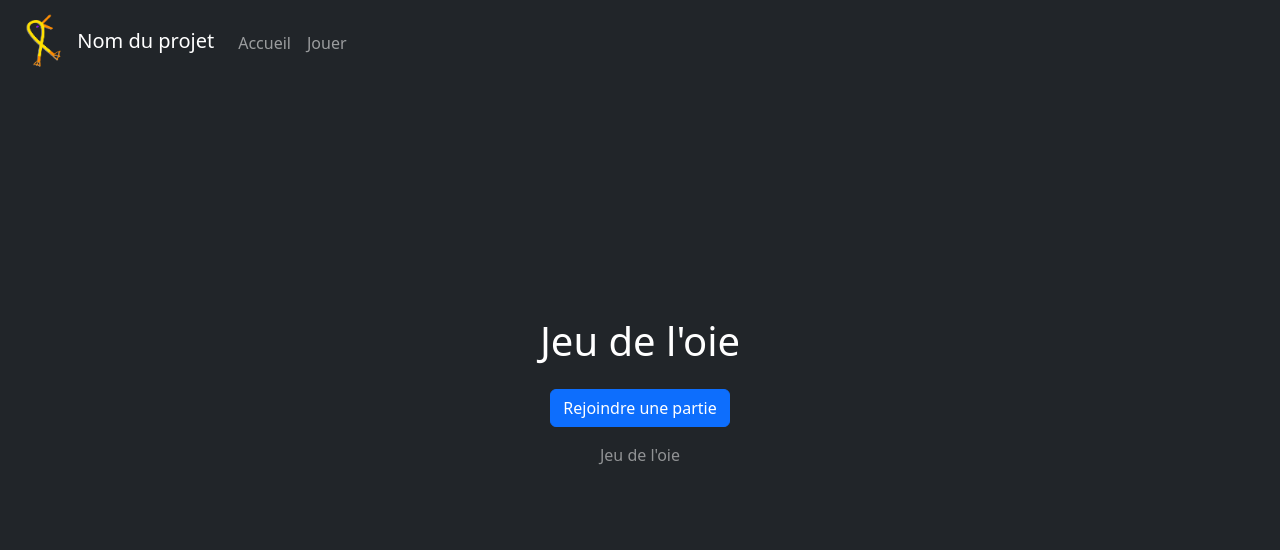
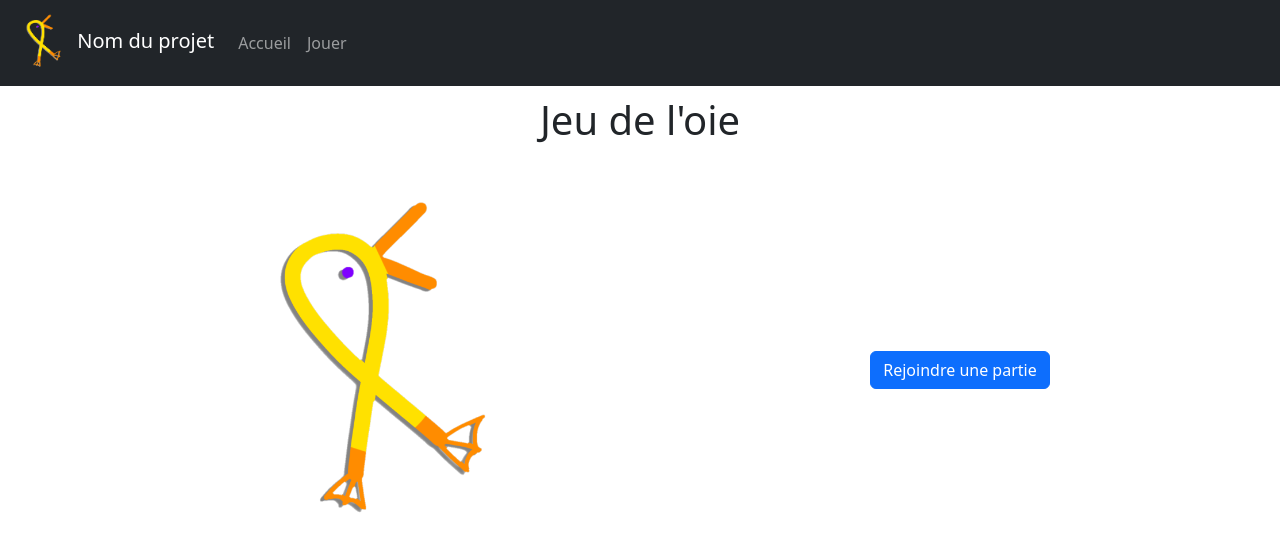
Before and after one commit to DorvakOff/Nuit-de-l-info-2022-2023, an Angular app in the folder frontend/: page / in a window 1280 px wide. Shown: the top 550 px of the page. Built offline with nearby package versions, Linux system fonts and the light colour scheme.

Commit message:
change(accueil): Mise à jour de la page d'accueil (ajout logo)

```diff
--- a/frontend/src/app/accueil/accueil.component.html
+++ b/frontend/src/app/accueil/accueil.component.html
@@ -1,15 +1,23 @@
-<section class="vh-100 d-flex justify-content-center align-items-center text-bg-dark">
-
+<section class="vh-80">
+  <div class="container-fluid h-custom">
+    <div class="row d-flex justify-content-center align-items-center h-100 mt-5">
+      <h1 class="text-center m-5">Jeu de l'oie</h1>
+      <div class="col-md-9 col-lg-6 col-xl-5 d-flex justify-content-center align-items-center">
+        <img
+          alt="Logo"
+          class="img-fluid"
+          src="assets/logo.png"
+          width="70%">
+      </div>
+      <div class="col-md-8 col-lg-6 col-xl-4 offset-xl-1">
         <div class="d-flex flex-column justify-content-center align-items-center text-center">
           <main class="px-3">
-      <h1>Jeu de l'oie</h1>
             <button class="btn btn-primary m-3" type="button">
               <a class="text-white text-decoration-none" routerLink="/game">Rejoindre une partie</a>
             </button>
           </main>
-
-    <footer class="mt-auto text-white-50">
-      <p class="text-center">Jeu de l'oie</p>
-    </footer>
+        </div>
+      </div>
+    </div>
   </div>
 </section>
```
Lines whose indentation alone changed are shown as unchanged.
